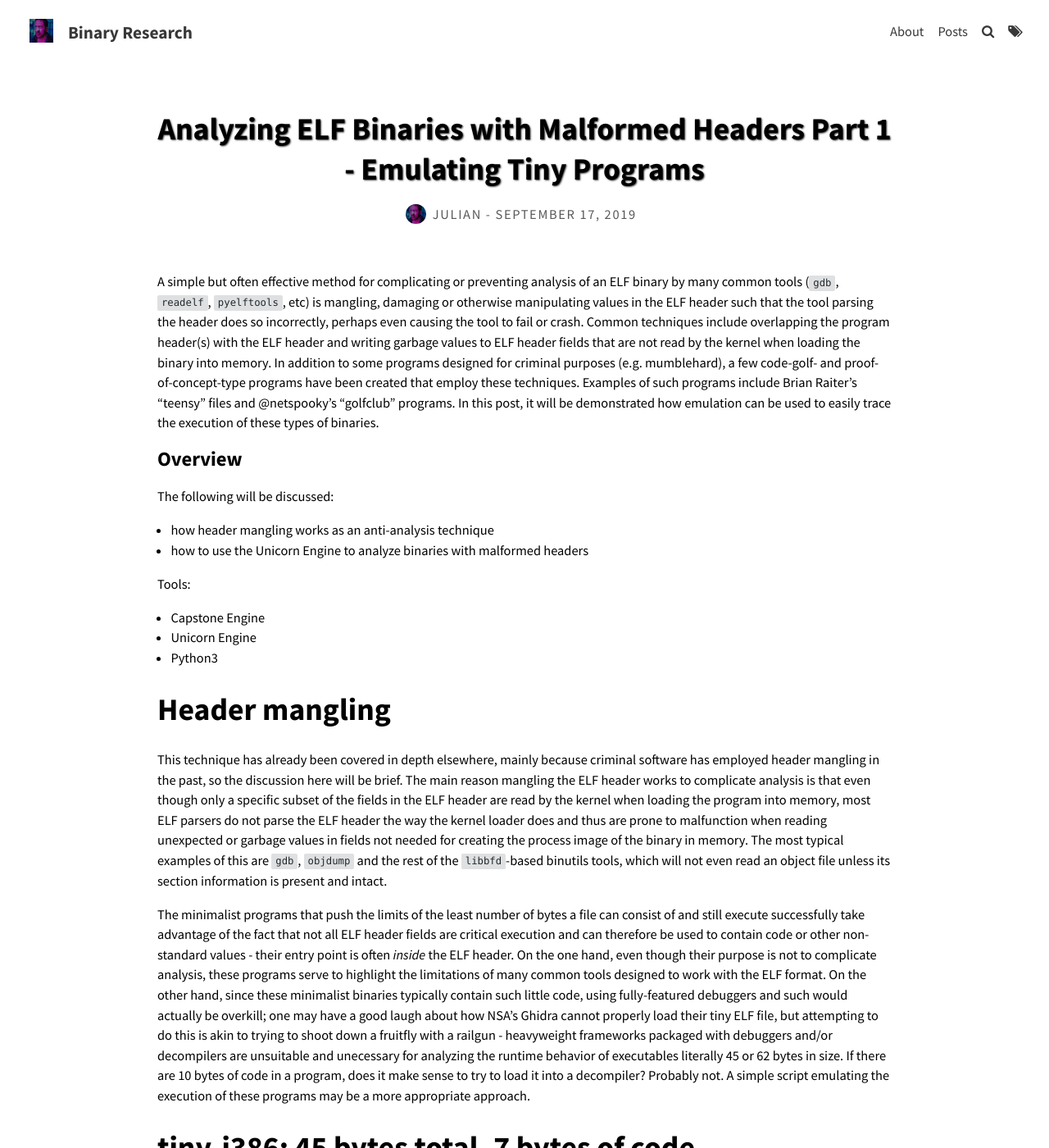
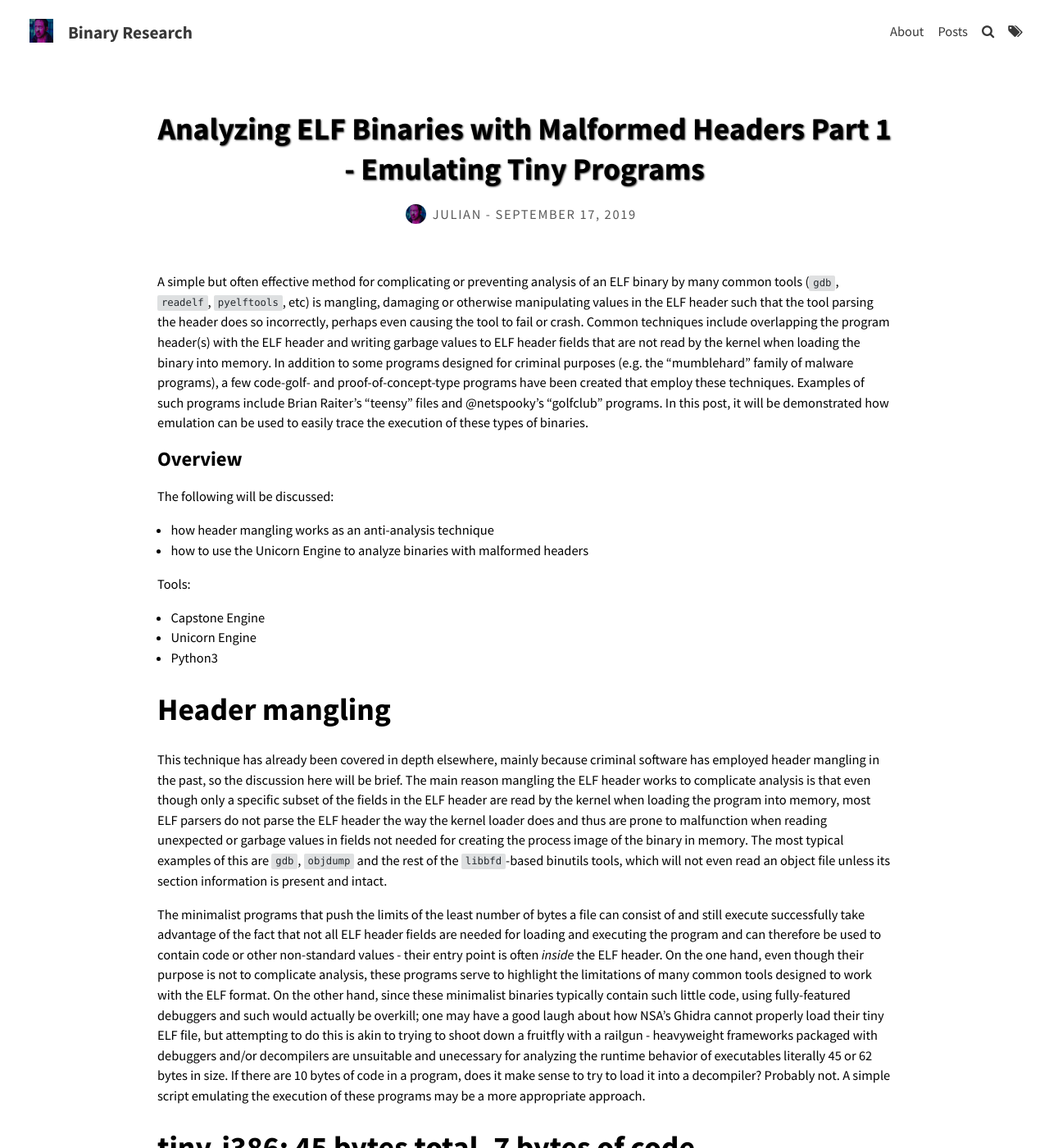
Before and after one commit to BinaryResearch/BinaryResearch.github.io, a Jekyll site: the page built from _posts/2019-09-17-Analyzing-ELF-Binaries-with-Malformed-Headers-Part-1-Emulating-Tiny-Programs.md, in a window 1280 px wide and 1400 px high. Shown: the whole window at 82% size. Built offline with Jekyll 4.4.1, drawn with Linux system fonts in a browser that asks for light colours.

Commit message:
fixed grammar

```diff
--- a/_posts/2019-09-17-Analyzing-ELF-Binaries-with-Malformed-Headers-Part-1-Emulating-Tiny-Programs.md
+++ b/_posts/2019-09-17-Analyzing-ELF-Binaries-with-Malformed-Headers-Part-1-Emulating-Tiny-Programs.md
@@ -9,7 +9,8 @@ A simple but often effective method for complicating or preventing analysis of a
 is mangling, damaging or otherwise manipulating values in the ELF header such that the tool parsing the header does so incorrectly, perhaps
 even causing the tool to fail or crash. Common techniques include overlapping the program header(s) with the ELF header and writing
 garbage values to ELF header fields that are not read by the kernel when loading the binary into memory. In addition to some programs designed for criminal
-purposes (e.g. mumblehard), a few code-golf- and proof-of-concept-type programs have been created that employ these techniques. Examples of such programs include
+purposes (e.g. the "mumblehard" family of malware programs), a few code-golf- and proof-of-concept-type programs have been created that employ these techniques.
+Examples of such programs include
 Brian Raiter's "teensy" files and @netspooky's "golfclub" programs. In this post, it will be demonstrated how emulation can be used to easily trace the execution
 of these types of binaries.
 
@@ -35,7 +36,7 @@ typical examples of this are `gdb`, `objdump` and the rest of the `libbfd`-based
 information is present and intact.
 
 The minimalist programs that push the limits of the least number of bytes a file can consist of and still execute successfully take advantage of the fact that not
-all ELF header fields are critical execution and can therefore be used to contain code or other non-standard values - their entry point is often *inside* the ELF header.
+all ELF header fields are needed for loading and executing the program and can therefore be used to contain code or other non-standard values - their entry point is often *inside* the ELF header.
 On the one hand, even though their purpose is not to complicate
 analysis, these programs serve to highlight the limitations of many common tools designed to work with the ELF format. On the other hand, since these minimalist binaries
 typically contain such little code, using fully-featured debuggers and such would actually be overkill; one may have a good laugh about how NSA's Ghidra cannot
```
Also changed, not shown: 1 other file.
